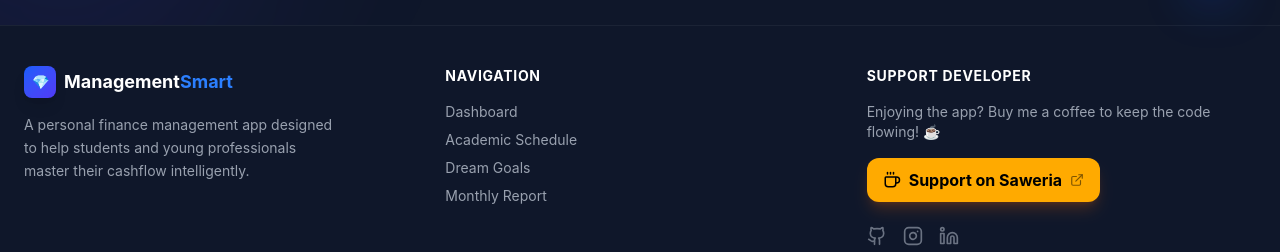
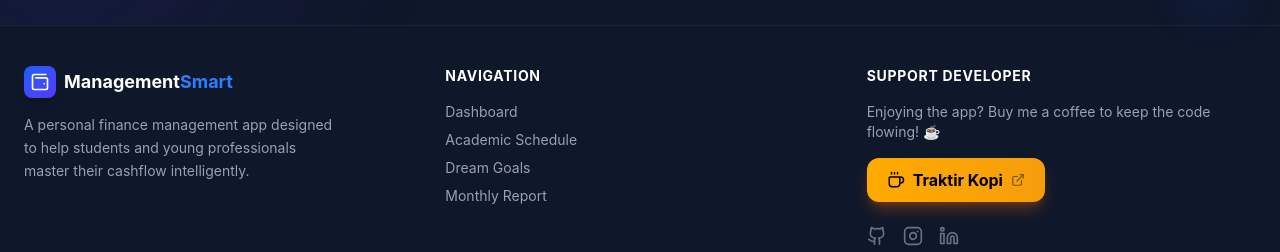
Before and after one commit to Sanzzyy/management-finasial, a React (Vite) app in the folder client/: page /login in a window 1280 px wide. Shown: the part 775-1027 px from the top of the page. Built offline with nearby package versions, Linux system fonts and the light colour scheme; no server answers.

Commit message:
update code v2

```diff
--- a/client/src/components/Footer.jsx
+++ b/client/src/components/Footer.jsx
@@ -1,4 +1,4 @@
-import { Heart, Github, Instagram, Linkedin, Coffee, ExternalLink } from "lucide-react";
+import { Heart, Github, Instagram, Linkedin, Coffee, ExternalLink, WalletMinimal } from "lucide-react";
 
 const Footer = () => {
   return (
@@ -10,7 +10,9 @@ const Footer = () => {
           <div className="space-y-4">
             <div className="flex items-center gap-2">
               <div className="flex h-8 w-8 items-center justify-center rounded-lg bg-gradient-to-br from-blue-600 to-indigo-600 text-white shadow-lg">
-                <span className="font-bold text-sm">💎</span>
+                <span className="font-bold text-white">
+                  <WalletMinimal width={20} />
+                </span>
               </div>
               <h2 className="text-lg font-bold text-white font-sans">
                 Management<span className="text-blue-500">Smart</span>
@@ -51,16 +53,22 @@ const Footer = () => {
             <h3 className="text-sm font-bold text-white uppercase tracking-wider mb-4">Support Developer</h3>
             <p className="text-sm text-gray-400 mb-4">Enjoying the app? Buy me a coffee to keep the code flowing! ☕</p>
 
-            {/* Saweria Button */}
             <a
               href="https://saweria.co/Syzen23"
               target="_blank"
               rel="noopener noreferrer"
-              className="inline-flex items-center gap-2 bg-[#ffaa00] hover:bg-[#ffaa00]/90 text-black font-bold px-4 py-2.5 rounded-xl transition-transform hover:scale-105 shadow-lg shadow-orange-500/20"
+              className="group relative inline-flex items-center gap-2 overflow-hidden rounded-xl bg-gradient-to-r from-[#ffaa00] to-[#f59e0b] px-5 py-2.5 font-bold text-black shadow-lg shadow-orange-500/30 transition-all duration-300 hover:scale-105 hover:shadow-orange-500/50 active:scale-95"
             >
-              <Coffee size={18} />
-              <span>Support on Saweria</span>
-              <ExternalLink size={14} className="opacity-50" />
+              {/* Efek Kilatan (Shimmer) */}
+              <div className="absolute inset-0 -translate-x-full bg-gradient-to-r from-transparent via-white/40 to-transparent transition-transform duration-700 ease-in-out group-hover:translate-x-full" />
+
+              {/* Icon Kopi (Goyang dikit pas hover) */}
+              <Coffee size={18} className="relative z-10 transition-transform duration-300 group-hover:-rotate-12 group-hover:scale-110" />
+
+              <span className="relative z-10">Traktir Kopi</span>
+
+              {/* Icon Panah (Geser dikit pas hover) */}
+              <ExternalLink size={14} className="relative z-10 opacity-50 transition-transform duration-300 group-hover:translate-x-1 group-hover:-translate-y-1" />
             </a>
 
             {/* Social Icons */}
--- a/client/src/components/Navbar.jsx
+++ b/client/src/components/Navbar.jsx
@@ -13,7 +13,7 @@ const Navbar = () => {
     if (storedUser) {
       setUser(JSON.parse(storedUser));
     }
-  }, []);
+  }, [location]);
 
   const handleLogout = () => {
     localStorage.removeItem("user");
```
